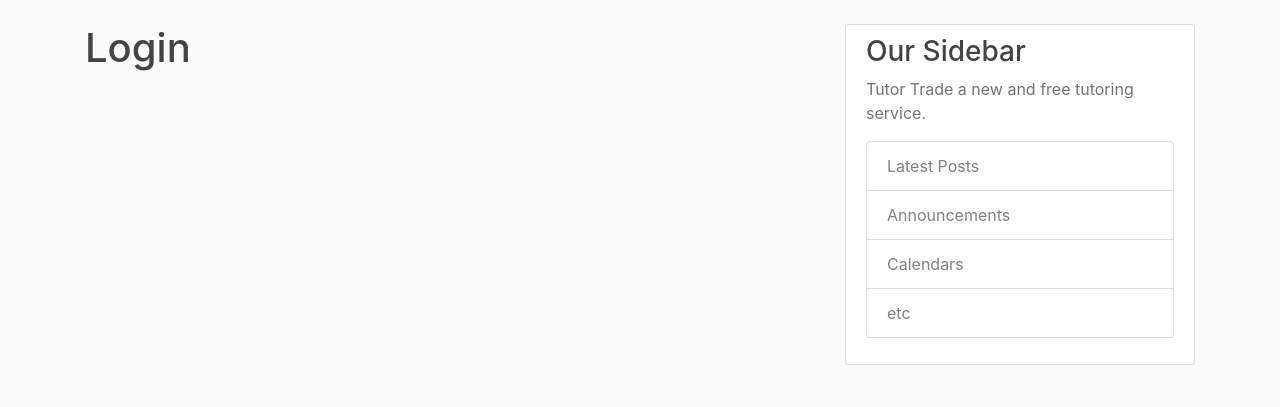
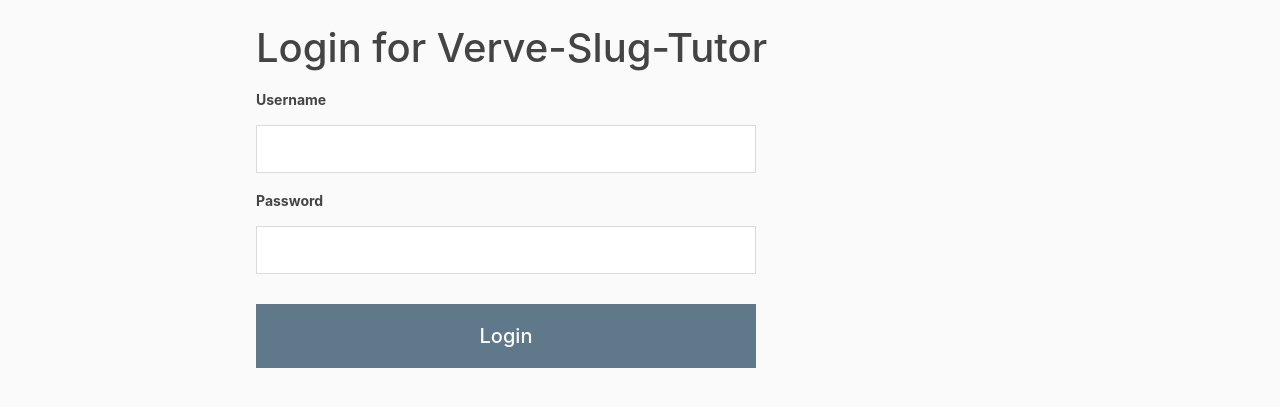
Before and after one commit to Cristian-Castillo/Verve-Slug-Tutor, a Django app: template sourceCode/web1/blog/templates/blog/login.html in a window 1280 px wide. Shown: the part 56-463 px from the top of the page. Run offline with Django 3.2, Linux system fonts and the light colour scheme; the template is opened without the code that fills it, so the values that code supplies are empty; some libraries are stand-ins or nearby versions.

Commit message:
login view

```diff
--- a/sourceCode/web1/blog/static/blog/signup.css
+++ b/sourceCode/web1/blog/static/blog/signup.css
@@ -38,9 +38,9 @@
   display: block;
   position: relative;
   width: 100%;
-  height: 51px;
+  height: 48px;
   border: solid 1px #dadada;
-  padding: 10px 14px 10px 14px;
+  padding: 8px 12px 8px 12px;
   background: #fff;
   /* box-sizing: border-box; */
   vertical-align: top;
--- a/sourceCode/web1/blog/templates/blog/login.html
+++ b/sourceCode/web1/blog/templates/blog/login.html
@@ -1,7 +1,103 @@
-{% extends "blog/base.html" %}
-{% block content %}
+{% load static %}
+<!DOCTYPE html>
+<html>
+<head>
+<!-- Required meta tags -->
+    <meta charset="utf-8">
+    <meta name="viewport" content="width=device-width, initial-scale=1, shrink-to-fit=no">
 
-      <h1>Login</h1>
+    <!-- Bootstrap CSS -->
+    <link rel="stylesheet" href="https://maxcdn.bootstrapcdn.com/bootstrap/4.0.0/css/bootstrap.min.css" integrity="sha384-Gn5384xqQ1aoWXA+058RXPxPg6fy4IWvTNh0E263XmFcJlSAwiGgFAW/dAiS6JXm" crossorigin="anonymous">
+
+    <!-- main CSS -->
+    <link rel="stylesheet" type="text/css" href="{% static 'blog/main.css' %}">
+    <link rel="stylesheet" type="text/css" href="{% static 'blog/signup.css' %}">
 
 
-{% endblock content %}
+    {% if title %}
+    <title>{{ title }}</title>
+    {% else %}
+    <title>Tutor trade</title>
+    {% endif %}
+</head>
+<body>
+    <header class="site-header">
+      <nav class="navbar navbar-expand-md navbar-dark bg-steel fixed-top">
+        <div class="container">
+          <a class="navbar-brand mr-4" href="/">Welcome to Tutor Trade</a>
+          <button class="navbar-toggler" type="button" data-toggle="collapse" data-target="#navbarToggle" aria-controls="navbarToggle" aria-expanded="false" aria-label="Toggle navigation">
+          <span class="navbar-toggler-icon"></span>
+          </button>
+          <div class="collapse navbar-collapse" id="navbarToggle">
+            <div class="navbar-nav mr-auto">
+              <a class="nav-item nav-link" href="{% url 'blog-home' %}">Home</a>
+              <a class="nav-item nav-link" href="{% url 'blog-about' %}">About</a>
+            </div>
+            <!-- Navbar Right Side -->
+            <div class="navbar-nav">
+              <a class="nav-item nav-link" href="{% url 'blog-login' %}">Login</a>
+              <a class="nav-item nav-link" href="{% url 'blog-signup' %}">Signup</a>
+            </div>
+          </div>
+        </div>
+      </nav>
+    </header>
+    <main role="main" class="container">
+
+      <div class="signup_container">
+        <div><h1>Login for Verve-Slug-Tutor</h1></div>
+        <div class="signup_content">
+
+          <div class="signup_row">
+            <h4 class="signup_title">
+              <label for="id">Username</label>
+            </h4>
+            <span class="signup_input">
+              <input type="text" id="login_id" name="id" maxlength="20" style="border: none; width: 100%;">
+            <span>
+          </div>
+
+          <div class="signup_row">
+            <h4 class="signup_title">
+              <label for="id">Password</label>
+            </h4>
+            <span class="signup_input">
+              <input type="text" id="login_pw" name="pw" maxlength="20" style="border: none; width: 100%;">
+            <span>
+            <span class="error_next_box" id="idPw" style="display:none" role="alert">These passwords don’t match.</span>
+          </div>
+
+
+          <div class="signup_btn_row">
+            <button type="button" id="btnLogin" class="btn_type btn_primary">
+              <span>Login</span>
+            </button>
+          </div>
+        </div>
+        <!-- <div class="col-md-8">
+          {% block content %}{% endblock %}
+        </div>
+        <div class="col-md-4">
+          <div class="content-section">
+            <h3>Our Sidebar</h3>
+            <p class='text-muted'>Tutor Trade a new and free tutoring service.
+              <ul class="list-group">
+                <li class="list-group-item list-group-item-light">Latest Posts</li>
+                <li class="list-group-item list-group-item-light">Announcements</li>
+                <li class="list-group-item list-group-item-light">Calendars</li>
+                <li class="list-group-item list-group-item-light">etc</li>
+              </ul>
+            </p>
+          </div>
+        </div> -->
+      </div>
+    </main>
+
+   <!-- Optional JavaScript -->
+    <!-- jQuery first, then Popper.js, then Bootstrap JS -->
+  <script src="https://code.jquery.com/jquery-3.2.1.slim.min.js" integrity="sha384-KJ3o2DKtIkvYIK3UENzmM7KCkRr/rE9/Qpg6aAZGJwFDMVNA/GpGFF93hXpG5KkN" crossorigin="anonymous"></script>
+    <script src="https://cdnjs.cloudflare.com/ajax/libs/popper.js/1.12.9/umd/popper.min.js" integrity="sha384-ApNbgh9B+Y1QKtv3Rn7W3mgPxhU9K/ScQsAP7hUibX39j7fakFPskvXusvfa0b4Q" crossorigin="anonymous"></script>
+    <script src="https://maxcdn.bootstrapcdn.com/bootstrap/4.0.0/js/bootstrap.min.js" integrity="sha384-JZR6Spejh4U02d8jOt6vLEHfe/JQGiRRSQQxSfFWpi1MquVdAyjUar5+76PVCmYl" crossorigin="anonymous"></script>
+
+</body>
+</html>
--- a/sourceCode/web1/blog/templates/blog/signup.html
+++ b/sourceCode/web1/blog/templates/blog/signup.html
@@ -56,7 +56,7 @@
                 <input type="text" id="signup_id" name="id" class="int" title="ID" maxlength="20" style="border: none; width: 100%;">
               </span>
               <button class="btn_verify btn_primary" id="btnID">
-                Confrim ID
+                Confirm ID
               </button>
               <span class="error_next_box" id="idMsg" style="display:none" role="alert">Username is already taken.</span>
             </div>
```
